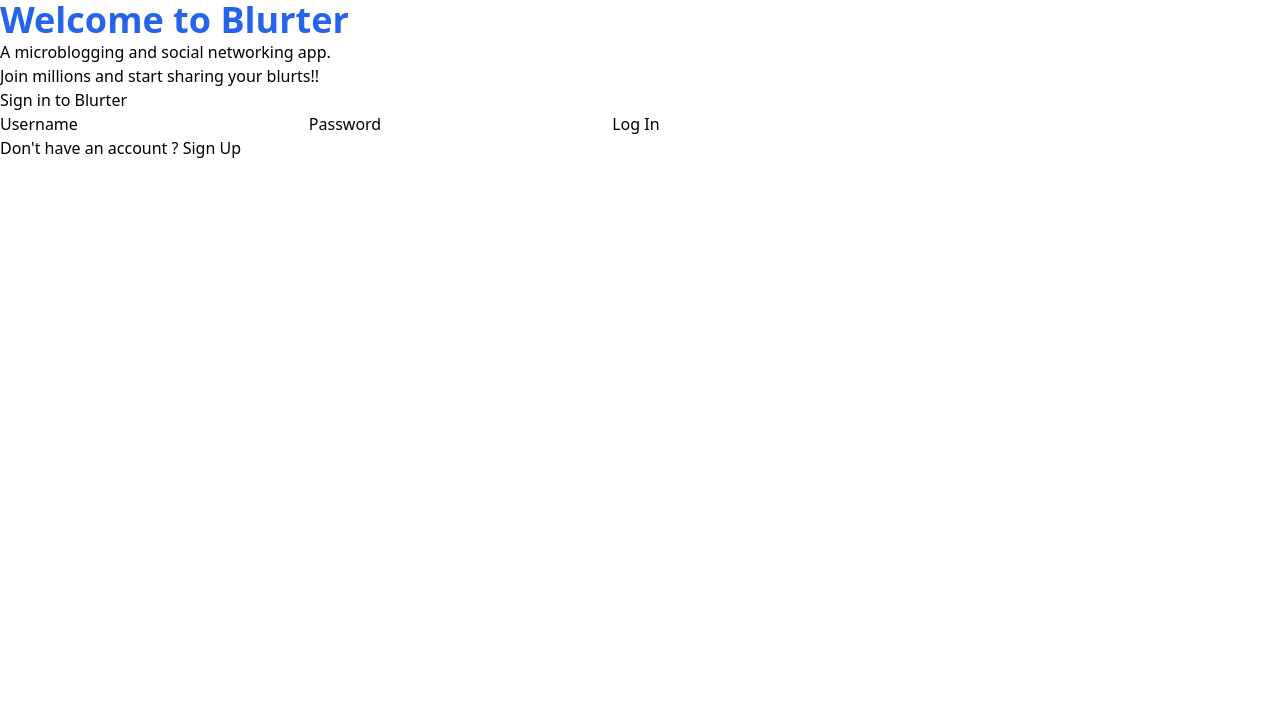
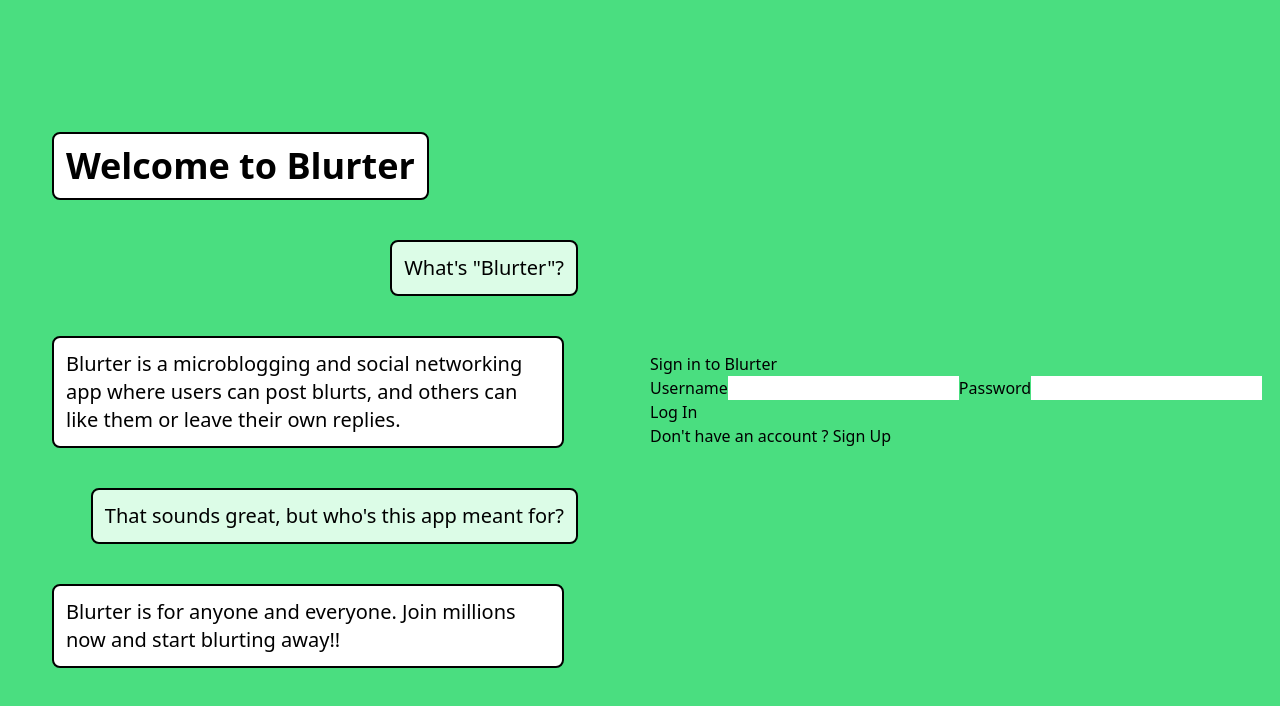
Before and after one commit to ebishiru/blurter, a React (Create React App) app in the folder client/: page / in a window 1280 px wide. Shown: the top 706 px of the page. Built offline with nearby package versions, Linux system fonts and the light colour scheme.

Commit message:
Added CSS

```diff
--- a/client/src/Pages/Main/index.js
+++ b/client/src/Pages/Main/index.js
@@ -42,10 +42,15 @@ const Main = () => {
 
     return (
         <>
-        <h1 className="text-4xl font-bold text-blue-600">Welcome to Blurter</h1>
-        <p>A microblogging and social networking app.</p>
-        <p>Join millions and start sharing your blurts!!</p>
-        <div>
+        <div className="bg-green-400 h-screen grid grid-cols-2 gap-x-5">
+            <div className="flex flex-col justify-center mx-8">
+                    <h1 className="text-4xl font-bold bg-white p-3 m-5 border-2 border-black rounded-lg w-fit self-start">Welcome to Blurter</h1>
+                    <p className="text-xl bg-green-100 p-3 m-5 border-2 border-black rounded-lg w-fit self-end">What's "Blurter"?</p>
+                    <p className="text-xl bg-white p-3 m-5 border-2 border-black rounded-lg w-fit max-w-lg self-start">Blurter is a microblogging and social networking app where users can post blurts, and others can like them or leave their own replies.</p>
+                    <p className="text-xl bg-green-100 p-3 m-5 border-2 border-black rounded-lg w-fit self-end" >That sounds great, but who's this app meant for?</p>
+                    <p className="text-xl bg-white p-3 m-5 border-2 border-black rounded-lg w-fit max-w-lg self-start">Blurter is for anyone and everyone. Join millions now and start blurting away!!</p>
+            </div>
+            <div className="flex flex-col justify-center">
                 <h2>Sign in to Blurter</h2>
                 <form onSubmit={handleLogIn} autoComplete="on">
                     <label htmlFor="username">Username</label>
@@ -63,6 +68,7 @@ const Main = () => {
                 </form>
                 <p>Don't have an account ? <a>Sign Up</a></p>
             </div>
+        </div>
         </>
     )
 }
```
Lines whose indentation alone changed are shown as unchanged.
